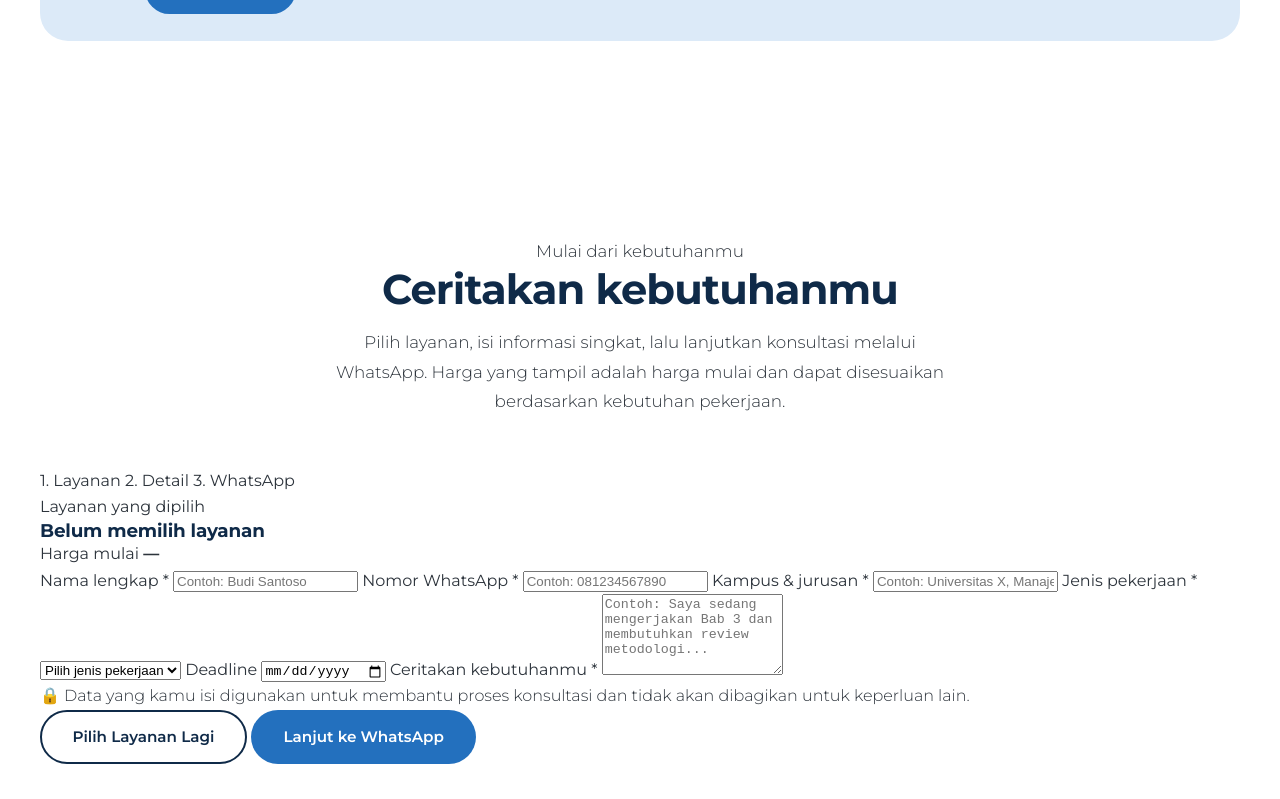
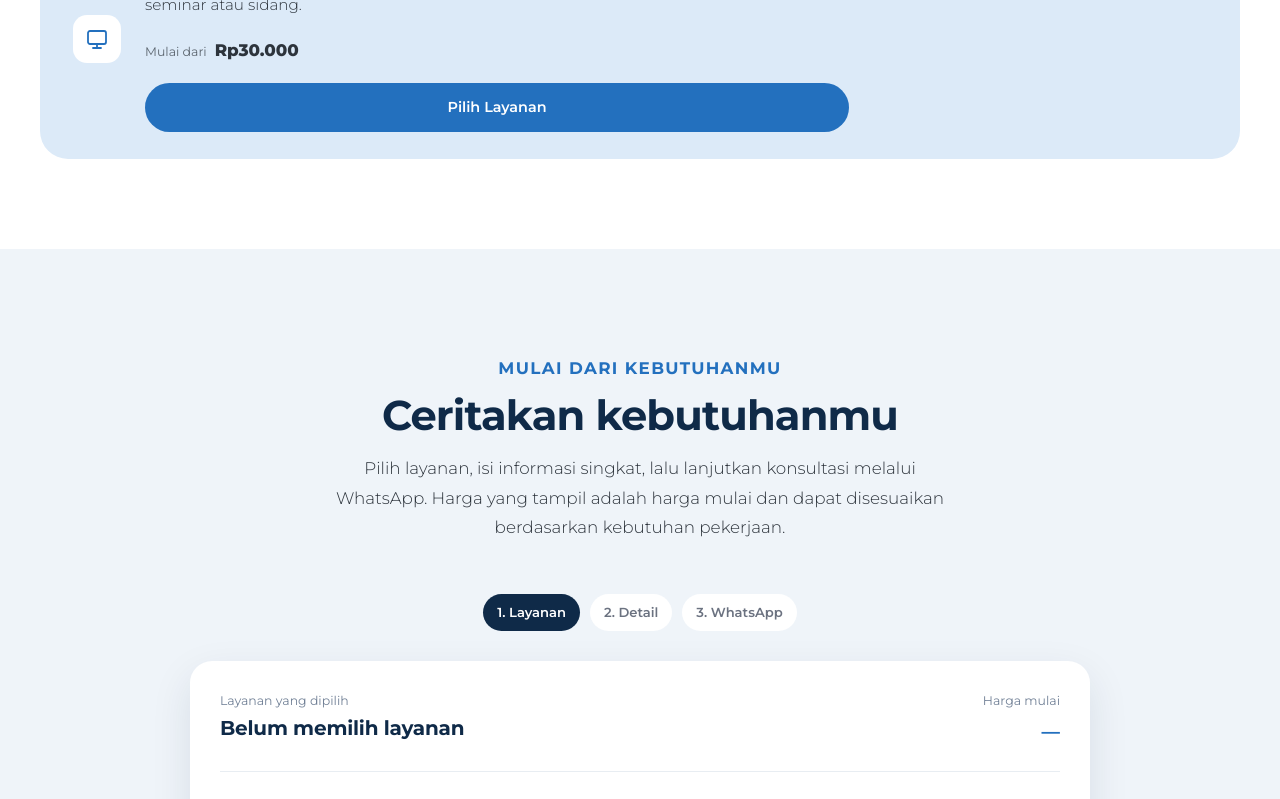
Before and after one commit to akadivayourpartner-ops/akadiva-website, a plain HTML site: page index.html in a window 1280 px wide. Shown: the part 2080-2879 px from the top of the page. Drawn offline with Linux system fonts and the light colour scheme.

Commit message:
Update styles.css

```diff
--- a/styles.css
+++ b/styles.css
@@ -596,3 +596,215 @@ p { font-weight: 300; }
     gap: 3.5rem;
   }
 }
+
+/* ==========================================================
+   AKADIVA V2 LITE — Layanan & Order
+   ========================================================== */
+
+.service__price {
+  display: flex;
+  align-items: baseline;
+  gap: 8px;
+  margin: 20px 0 14px;
+}
+
+.service__price span {
+  font-size: .78rem;
+  opacity: .72;
+}
+
+.service__price strong {
+  font-size: 1.05rem;
+  font-weight: 800;
+}
+
+.service__btn {
+  width: 100%;
+  margin-top: 4px;
+  cursor: pointer;
+}
+
+.btn--light {
+  background: #fff;
+  color: #0F2A48;
+  border: 1px solid rgba(255,255,255,.7);
+}
+
+.btn--light:hover {
+  background: #EFF4F9;
+}
+
+
+/* ---------- ORDER SECTION ---------- */
+
+.section--order {
+  background: #EFF4F9;
+}
+
+.order {
+  max-width: 900px;
+  margin: 0 auto;
+}
+
+.order__eyebrow {
+  margin-bottom: 8px;
+  color: #2370BE;
+  font-weight: 700;
+  text-transform: uppercase;
+  letter-spacing: .08em;
+  font-size: .78rem;
+}
+
+.order__progress {
+  display: flex;
+  justify-content: center;
+  gap: 10px;
+  margin: 30px auto;
+  flex-wrap: wrap;
+}
+
+.order__progress span {
+  padding: 8px 14px;
+  border-radius: 999px;
+  background: #fff;
+  color: #6b7280;
+  font-size: .82rem;
+  font-weight: 600;
+}
+
+.order__progress span.is-active {
+  background: #0F2A48;
+  color: #fff;
+}
+
+
+.order-card {
+  background: #fff;
+  border-radius: 22px;
+  padding: 30px;
+  box-shadow: 0 15px 40px rgba(15,42,72,.10);
+}
+
+.order-card__head {
+  display: flex;
+  justify-content: space-between;
+  align-items: flex-start;
+  gap: 20px;
+  padding-bottom: 24px;
+  margin-bottom: 24px;
+  border-bottom: 1px solid #e8edf2;
+}
+
+.order-card__label,
+.order-price span {
+  display: block;
+  font-size: .78rem;
+  color: #718096;
+  margin-bottom: 5px;
+}
+
+.order-card__head h3 {
+  margin: 0;
+  font-size: 1.25rem;
+}
+
+.order-price {
+  text-align: right;
+  white-space: nowrap;
+}
+
+.order-price strong {
+  display: block;
+  color: #2370BE;
+  font-size: 1.15rem;
+}
+
+
+.order-form label {
+  display: block;
+  margin: 18px 0 7px;
+  font-weight: 600;
+  font-size: .9rem;
+}
+
+.order-form input,
+.order-form select,
+.order-form textarea {
+  width: 100%;
+  border: 1px solid #d9e1e8;
+  border-radius: 12px;
+  padding: 13px 14px;
+  font: inherit;
+  color: #2D343C;
+  background: #fff;
+  box-sizing: border-box;
+  transition: border-color .2s, box-shadow .2s;
+}
+
+.order-form textarea {
+  resize: vertical;
+  min-height: 120px;
+}
+
+.order-form input:focus,
+.order-form select:focus,
+.order-form textarea:focus {
+  outline: none;
+  border-color: #2370BE;
+  box-shadow: 0 0 0 3px rgba(35,112,190,.10);
+}
+
+
+.order-form__note {
+  margin: 18px 0 0;
+  padding: 12px 14px;
+  background: #f7f9fb;
+  border-radius: 10px;
+  color: #68737d;
+  font-size: .82rem;
+  line-height: 1.6;
+}
+
+.order-form__actions {
+  display: flex;
+  justify-content: space-between;
+  gap: 12px;
+  margin-top: 24px;
+}
+
+.order-form__actions .btn {
+  flex: 1;
+}
+
+.order-form .form__error {
+  margin-top: 14px;
+  color: #b42318;
+  font-size: .86rem;
+}
+
+
+/* ---------- RESPONSIVE ---------- */
+
+@media (max-width: 640px) {
+
+  .order-card {
+    padding: 20px;
+    border-radius: 16px;
+  }
+
+  .order-card__head {
+    flex-direction: column;
+  }
+
+  .order-price {
+    text-align: left;
+  }
+
+  .order-form__actions {
+    flex-direction: column-reverse;
+  }
+
+  .order__progress {
+    justify-content: flex-start;
+  }
+}
```
